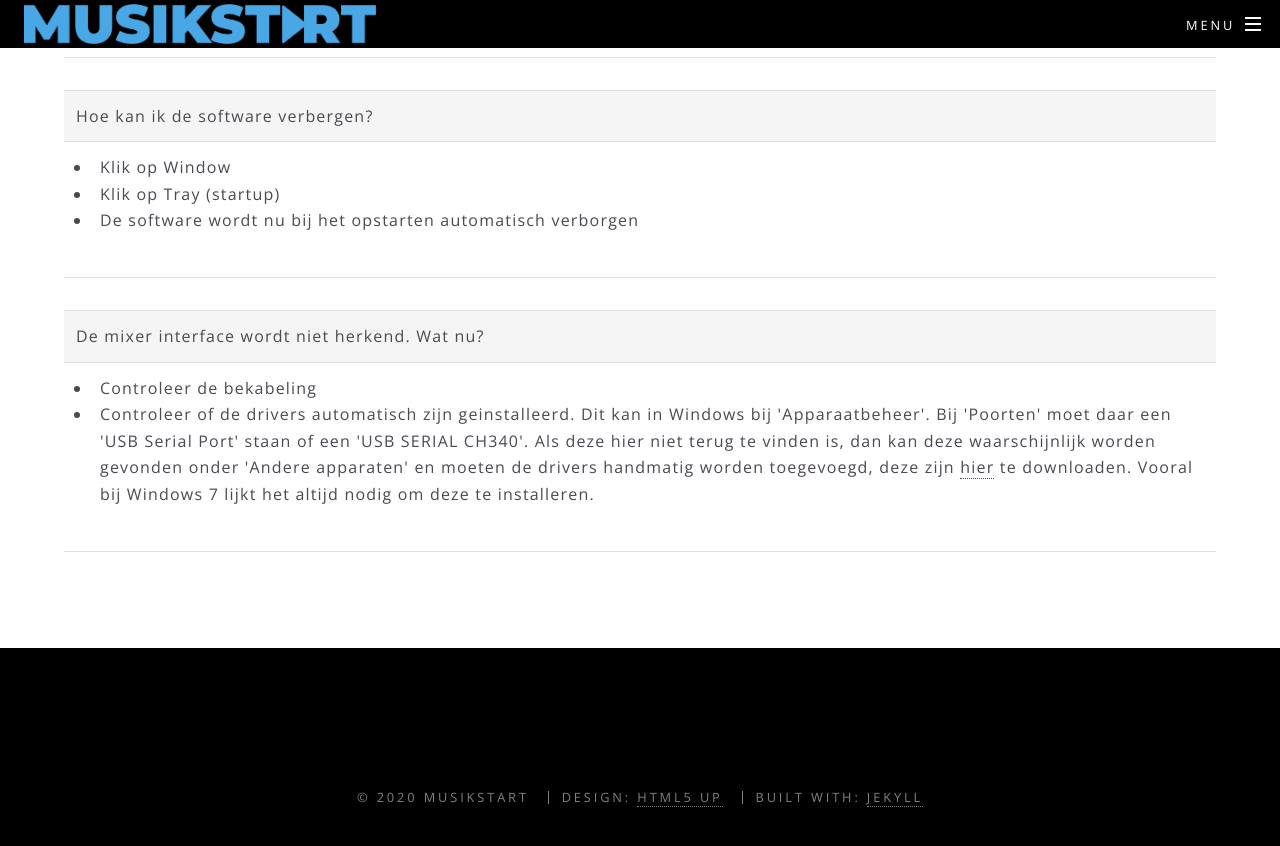
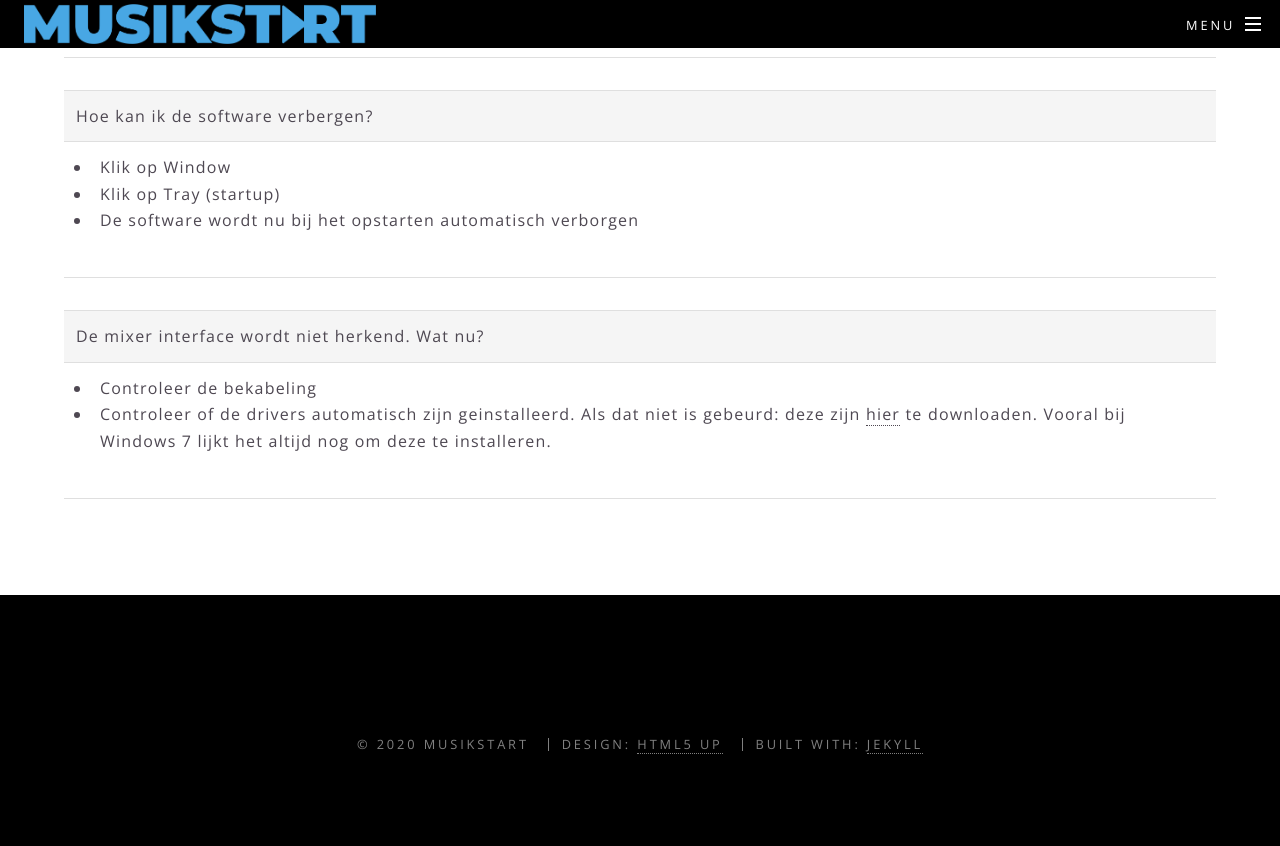
Before and after one commit to xsivreyer/musikstart, a Jekyll site: the page built from faq.html, in a window 1280 px wide and 900 px high, scrolled down 847 px. Shown: the top 846 px of the window. Built offline with Jekyll 4.4.1, drawn with Linux system fonts in a browser that asks for light colours.

Commit message:
Revert "faq"
This reverts commit ef07c3441fb3c6b3af9d025fd191bda9924638f2.

```diff
--- a/faq.html
+++ b/faq.html
@@ -69,13 +69,7 @@ title: FAQ
 					<td>
 						<ul>
 							<li>Controleer de bekabeling</li>
-							<li>
-							Controleer of de drivers automatisch zijn geinstalleerd. Dit kan in Windows bij 'Apparaatbeheer'.
-							Bij 'Poorten' moet daar een 'USB Serial Port' staan of een 'USB SERIAL CH340'.
-							Als deze hier niet terug te vinden is, dan kan deze waarschijnlijk worden gevonden
-							onder 'Andere apparaten' en moeten de drivers handmatig worden toegevoegd, deze zijn
-							<a href="http://www.musikstart.nl/drivers/musikstart.zip">hier</a> te downloaden.
-							Vooral bij Windows 7 lijkt het altijd nodig om deze te installeren.</li>
+							<li>Controleer of de drivers automatisch zijn geinstalleerd. Als dat niet is gebeurd: deze zijn <a href="http://www.musikstart.nl/drivers/musikstart.zip">hier</a> te downloaden. Vooral bij Windows 7 lijkt het altijd nog om deze te installeren.</li>
 						</ul>
 					</td>
 				</tr>
```
